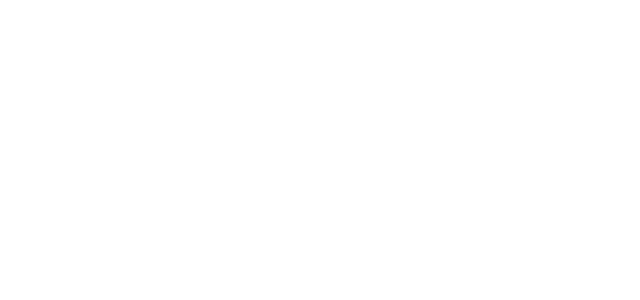
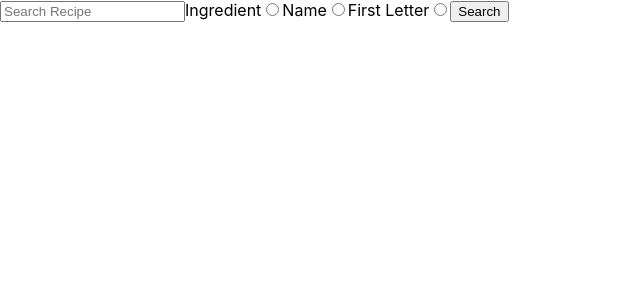
Before and after one commit to fefcufe/Project-Recipes-App, a React (Create React App) app: page /foods in a window 1280 px wide. Shown: the top 300 px of the page, without its empty margins (0-640 px from the left). Built offline with nearby package versions, Linux system fonts and the light colour scheme.

Commit message:
Requisito 13

```diff
--- a/src/App.js
+++ b/src/App.js
@@ -2,7 +2,7 @@
 import { Route, Switch } from 'react-router-dom';
 import RecipesProvider from './context/RecipesProvider';
 import Login from './pages/Login';
-// import Foods from './pages/Foods';
+import Foods from './pages/Foods';
 // import Drinks from './pages/Drinks';
 // import Explore from './pages/Explore';
 // import Profile from './pages/Profile';
@@ -29,7 +29,8 @@
           component={ Login }
           render={ (props) => <Login { ...props } /> }
         />
-        {/* <Route exact path="/foods" component={ Foods } />
+        <Route exact path="/foods" component={ Foods } />
+        {/*
           <Route exact path="/drinks" component={ Drinks } />
           <Route
             exact
--- a/src/components/SearchBar.js
+++ b/src/components/SearchBar.js
@@ -0,0 +1,48 @@
+import React from 'react';
+
+function SearchBar() {
+  return (
+    <div>
+      <input
+        type="text"
+        placeholder="Search Recipe"
+      />
+      <label htmlFor="ingredient-search-radio">
+        Ingredient
+        <input
+          type="radio"
+          data-testid="ingredient-search-radio"
+          id="ingredient-search-radio"
+          name="search-radio"
+        />
+      </label>
+      <label htmlFor="name-search-radio">
+        Name
+        <input
+          type="radio"
+          data-testid="name-search-radio"
+          id="name-search-radio"
+          name="search-radio"
+
+        />
+      </label>
+      <label htmlFor="first-letter-search-radio">
+        First Letter
+        <input
+          type="radio"
+          data-testid="first-letter-search-radio"
+          id="first-letter-search-radio"
+          name="search-radio"
+        />
+      </label>
+      <button
+        type="button"
+        data-testid="exec-search-btn"
+      >
+        Search
+      </button>
+    </div>
+  );
+}
+
+export default SearchBar;
--- a/src/pages/Foods.js
+++ b/src/pages/Foods.js
@@ -0,0 +1,10 @@
+import React from 'react';
+import SearchBar from '../components/SearchBar';
+
+function Foods() {
+  return (
+    <SearchBar />
+    // isso aqui serviu apenas pra checar a search bar. Podem remover
+  );
+}
+export default Foods;
```
